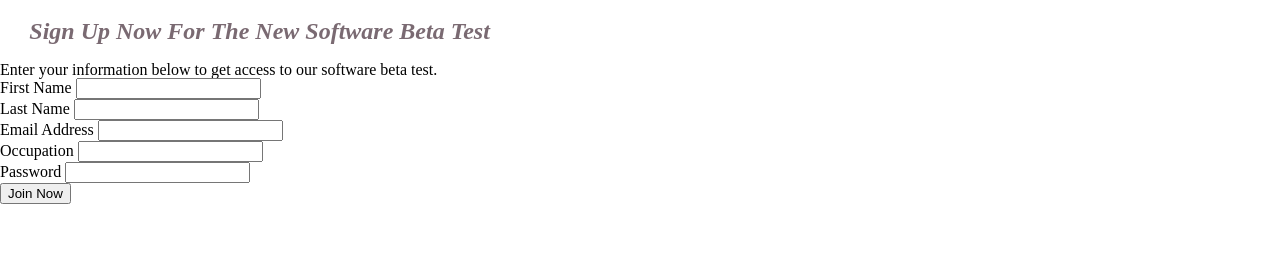
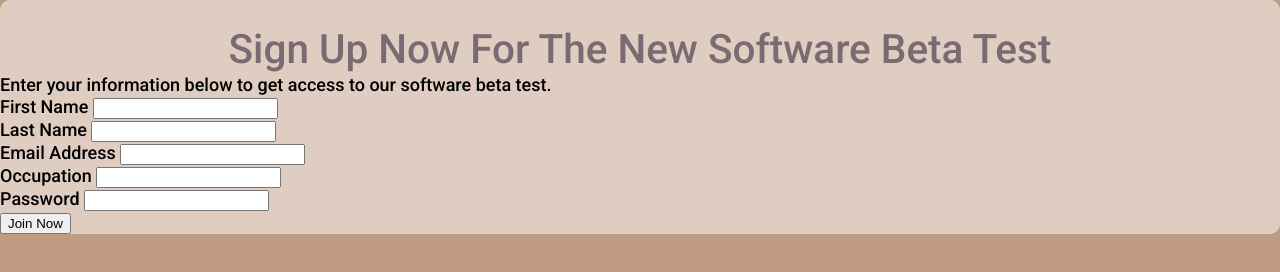
Before and after one commit to ChristineHN/362-project-one, a plain HTML site: page index.html in a window 1280 px wide. Drawn offline with Linux system fonts and the light colour scheme; files whose address does not match are found by name.

Commit message:
adding background color

```diff
--- a/assets/css/screen.css
+++ b/assets/css/screen.css
@@ -15,21 +15,12 @@ a,abbr,acronym,address,applet,article,aside,audio,b,big,blockquote,body,canvas,c
   https://www.modularscale.com/?18&px&1.618
 */
 
-/* html {
-  background: #222;
-  color: #EEE;
-  font-family: Helvetica, Arial, sans-serif;
-  font-size: 1.125em; /* 18 / 16 = 1.125 */
-  /* line-height: 1.2222222222em; /* 22 / 18 = 1.2222222222 */ */
-  /* padding: 1.2222222222em; /* 22 / 18 = 1.2222222222 */ */
-/* }  */
-
 html {
   padding: 0;
   font-family: Roboto, sans-serif;
   font-size: 1.125em; /* 16px = 1em ->18px / 16px = 1.125em */
   line-height: 1.222em;
-  background: url(../images/background.jpg) no-repeat;
+  background: #BE9B81;
 }
 
 body {
@@ -41,10 +32,10 @@ body {
 }
 
 h1 {
-  padding: 0.611em 0 0.611em 1.222em; /*1.222/2 = 0.611em*/
-  font-size: 1.5em;
-  font-style: italic;
-  font-weight: bold;
-  line-height: 1.375em; /* 44px */
+  padding-top: 0.611em; /*1.222/2 = 0.611em*/
+  /* margin: 0.611em 0 0.611em 0; */
+  line-height: 1.222em;
+  font-size: 2.25em; /*1.125 * 3 = 2.25em*/
+  text-align: center;
   color: #7A6A72;
 }
--- a/index.html
+++ b/index.html
@@ -8,16 +8,14 @@
   <link href="https://fonts.googleapis.com/css?family=Roboto:500" rel="stylesheet"/>
 </head>
 <body>
+  <h1>Sign Up Now For The New Software Beta Test</h1>
   <main id="content">
-    <h1>Sign Up Now For The New Software Beta Test</h1>
-
     <p>
       Enter your information below to get access to our software beta test.
     </p>
     <form id="firstnamelist" action="#null" method="get">
       <label for="firstname">First Name</label>
       <input type="fname" name="firstname" id="firstname" />
-
     </form>
     <form id="lastnamelist" action="#null" method="get">
       <label for="lastname">Last Name</label>
```
Also changed, not shown: 2 other files.
